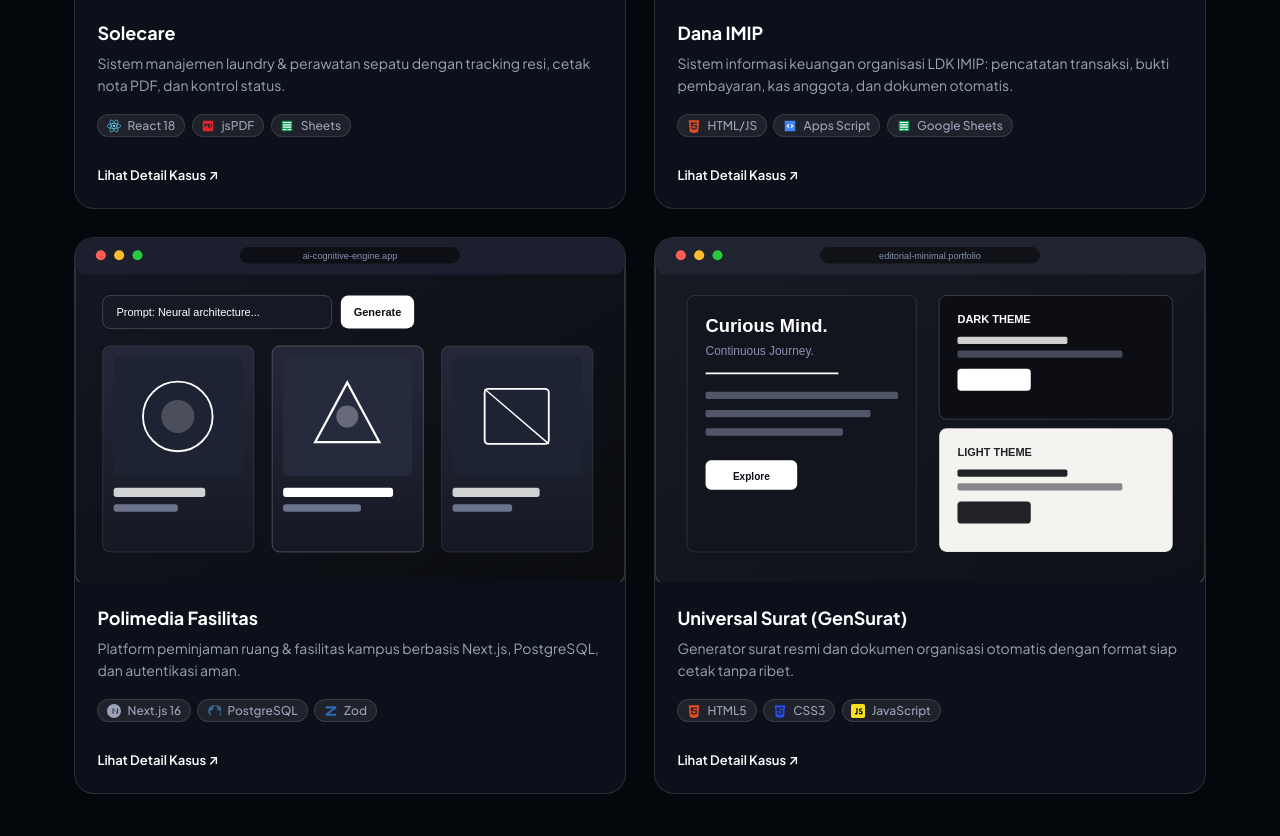
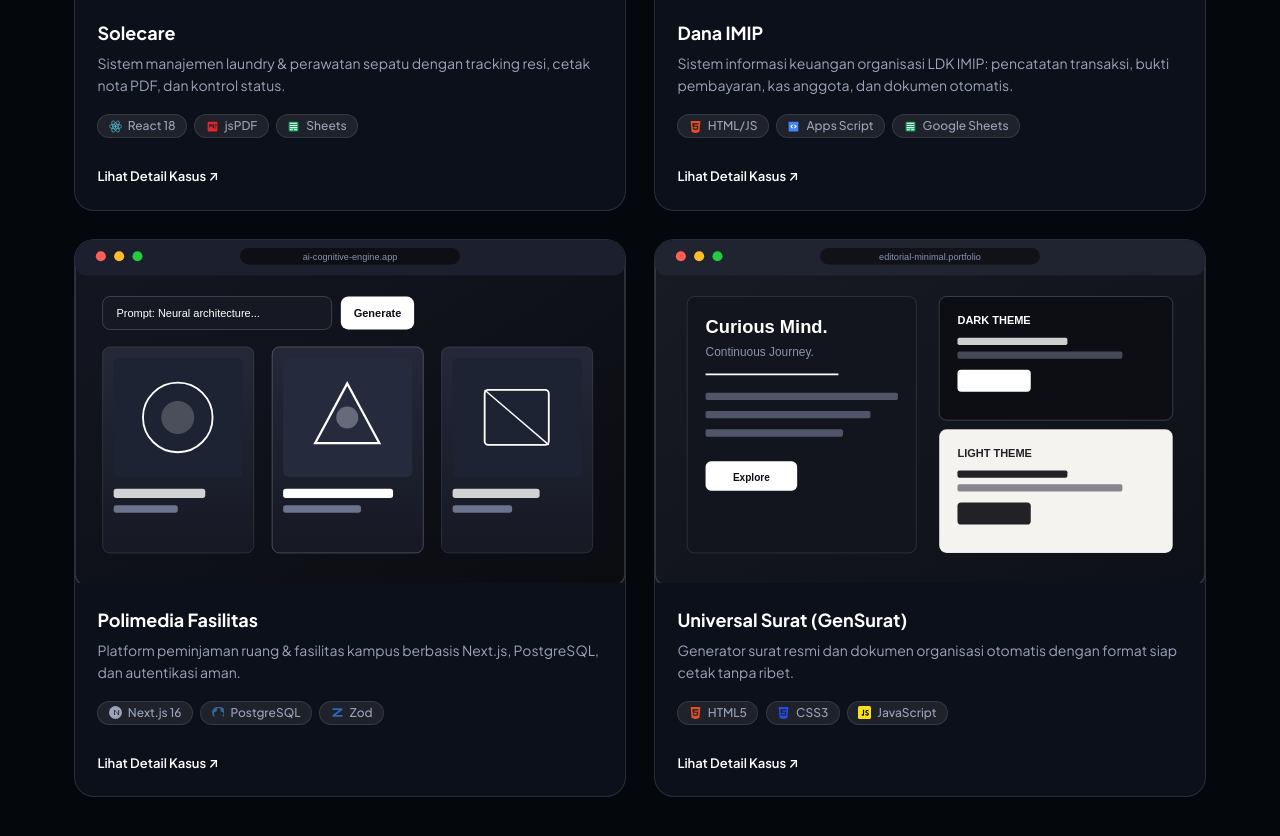
Before and after one commit to bendaharakerenbgtt/Riski-Raditiya, a plain HTML site: page index.html in a window 1280 px wide. Shown: the part 2972-3808 px from the top of the page. Drawn offline with Linux system fonts and the light colour scheme.

Commit message:
fix(tags): enforce strict inline-flex row alignment, explicit svg dimensions, and bust css cache

```diff
--- a/css/style.css
+++ b/css/style.css
@@ -1199,31 +1199,44 @@ button {
 .project-tags {
   display: flex;
   flex-wrap: wrap;
-  gap: 0.4rem;
+  align-items: center;
+  gap: 0.45rem;
   margin-bottom: 1.1rem;
 }
 
 .project-tag {
-  display: inline-flex;
-  align-items: center;
-  gap: 0.4rem;
+  display: inline-flex !important;
+  flex-direction: row !important;
+  align-items: center !important;
+  justify-content: center !important;
+  gap: 0.38rem !important;
   font-size: 0.75rem;
   font-weight: 500;
   color: var(--text-secondary);
   background: var(--accent-soft);
   border: 1px solid var(--border-subtle);
-  padding: 0.2rem 0.55rem;
+  padding: 0.28rem 0.65rem;
   border-radius: var(--radius-full);
   line-height: 1;
+  white-space: nowrap;
 }
 
 .project-tag svg,
 .project-tag .tag-icon {
-  width: 14px;
-  height: 14px;
-  flex-shrink: 0;
+  width: 13px !important;
+  height: 13px !important;
+  min-width: 13px !important;
+  min-height: 13px !important;
+  max-width: 13px !important;
+  max-height: 13px !important;
+  flex-shrink: 0 !important;
+  display: block !important;
+  margin: 0 !important;
+}
+
+.project-tag span {
   display: inline-block;
-  vertical-align: middle;
+  line-height: 1;
 }
 
 .project-action-link {
```
Also changed, not shown: index.html (+1 -1 lines), project-detail.html (+1 -1 lines).
